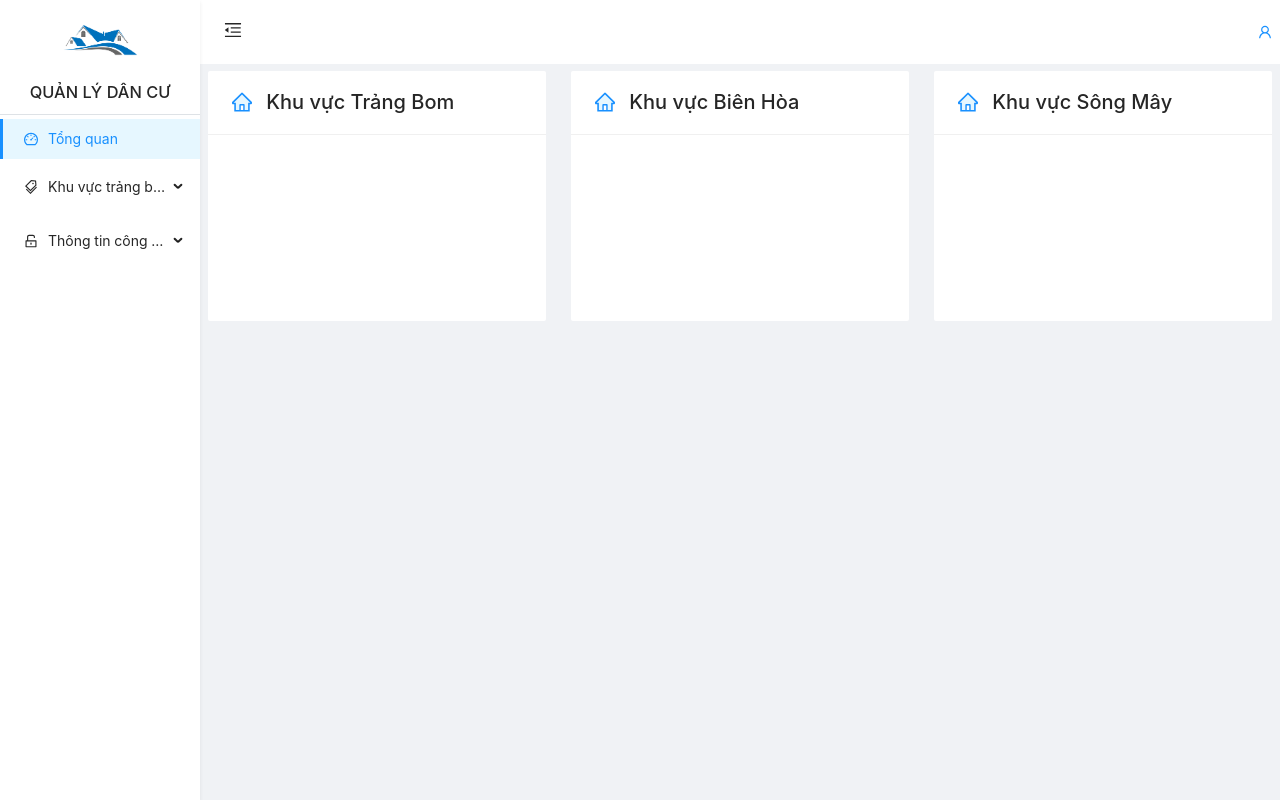
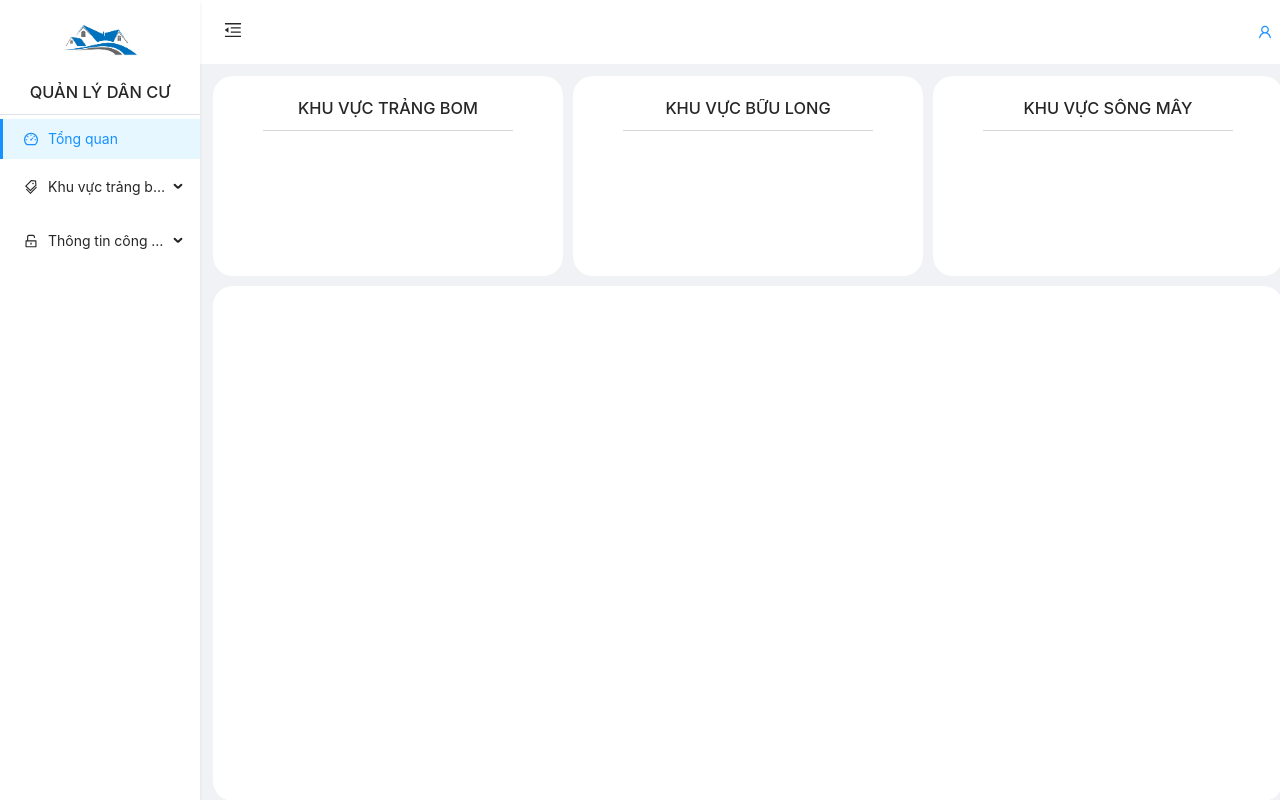
Before and after one commit to NgoThanhTuyen/Qu-n-l-d-n-c-, a React (Create React App) app: page /dashboard in a window 1280 px wide. Built offline with nearby package versions, Linux system fonts and the light colour scheme; sample sign-in values are in the browser's storage.

Commit message:
darhboard

```diff
--- a/src/App.css
+++ b/src/App.css
@@ -472,6 +472,105 @@ strong {
     height: 250px;
 }
 
-.font_dasboard{
+.font_dasboard {
     font-size: 18px;
 }
+
+/* ////////////////////////////////////////////////////////////////////////////////////////////////////////////////////////// */
+/* khung bọc toàn bộ dashboard */
+.main {
+    display: flex;
+    justify-content: space-evenly;
+}
+
+/* khung bọc toàn bộ dashboard */
+
+
+
+/* Khung bên trái dashboard */
+
+.wrap_top_dashboard {
+
+    justify-content: space-evenly;
+}
+
+.main_top_left_dashboard {
+    display: flex;
+    /* width: 800px; */
+    /* justify-content: space-evenly;s */
+
+}
+
+.item_top_left_dashboard {
+    width: 350px;
+    height: 200px;
+    margin: 5px;
+    border-radius: 20px;
+    background-color: #ffff;
+}
+
+.item_top_left_dashboard:hover {
+    width: 350px;
+    height: 200px;
+    margin: 5px;
+    border-radius: 20px;
+    transition: 0.2s;
+    box-shadow: 0 0 30px #919191cc;
+    background-color: #ffff;
+}
+
+.name_dashboard {
+    text-align: center;
+    padding-top: 20px;
+}
+
+hr {
+    width: 250px;
+    background-color: #cccc;
+    height: 1px;
+    border: none;
+}
+
+
+/* Khung bên trái dashboard */
+
+
+
+
+/* Khung giữa */
+.item_centert_left_dashboard {
+    width: 1070px;
+    height: 515px;
+    margin: 5px;
+    background-color: #ffff;
+    border-radius: 20px;
+
+}
+
+/* Khung giữa */
+
+
+
+/* khung bên phải  */
+.wrap_top_right_dashboard {
+    margin: 5px;
+}
+
+.item_top_right_dashboard {
+    width: 395px;
+    height: 500px;
+    background-color: #ffff;
+    border-radius: 20px;
+
+}
+
+.item_top_bottom_dashboard {
+    margin-top: 10px;
+    width: 395px;
+    height: 215px;
+    background-color: #ffff;
+    border-radius: 20px;
+
+}
+
+/* khung bên phải  */
--- a/src/pages/dashboard_page/components/top_page_dashboard/TopPageDashboard.jsx
+++ b/src/pages/dashboard_page/components/top_page_dashboard/TopPageDashboard.jsx
@@ -1,68 +1,39 @@
 import React from 'react'
-import { Card, Col, Row } from 'antd'
-import { HomeTwoTone } from '@ant-design/icons'
-import ViewMore from '../view_more/ViewMore'
+// import ChartPage from '../chart_page/ChartPage'
 
 function MapPageDashboard() {
     return (
-        <div>
-            <Row gutter={25}>
-                <Col span={8}>
-                    <Card
-                        title={
-                            <>
-                                <HomeTwoTone style={{ fontSize: '20px', marginRight: '10px' }} /> <span style={{ fontSize: '20px' }}>Khu vực Trảng Bom</span>
-                            </>
-                        }
-                        bordered={false}
-                        className='custom-card'
-                    >
-                        <ViewMore />
+        <div className='main'>
+            <div className='wrap_top_dashboard'>
+                <div className='main_top_left_dashboard'>
+                    <div className='item_top_left_dashboard'>
+                        <h1 className='name_dashboard'>KHU VỰC TRẢNG BOM</h1>
+                        <hr />
+                    </div>
+                    <div className='item_top_left_dashboard'>
+                        <h1 className='name_dashboard'>KHU VỰC BỮU LONG</h1>
+                        <hr />
+                    </div>
+                    <div className='item_top_left_dashboard'>
+                        <h1 className='name_dashboard'>KHU VỰC SÔNG MÂY</h1>
+                        <hr />
+                    </div>
 
-                        {/* <div className='font_dasboard'>
-                            <h1 style={{ color: '#52c41a' }}> khu vực nhà ở : </h1>
-                            <h1 style={{ color: '#52c41a' }}> khu vực nhà </h1>
-                            <h1 style={{ color: '#52c41a' }}> khu vực nhà ở </h1>
-                        </div> */}
-                    </Card>
-                </Col>
-                <Col span={8}>
-                    <Card
-                        title={
-                            <>
-                                <HomeTwoTone style={{ fontSize: '20px', marginRight: '10px' }} /> <span style={{ fontSize: '20px' }}>Khu vực Biên Hòa </span>
-                            </>
-                        }
-                        bordered={false}
-                        className='custom-card'
-                    >
-                        {/* <div className='font_dasboard'>
-                            <h1 style={{ color: '#52c41a' }}> khu vực nhà ở : </h1>
-                            <h1 style={{ color: '#52c41a' }}> khu vực nhà </h1>
-                            <h1 style={{ color: '#52c41a' }}> khu vực nhà ở </h1>
-                        </div> */}
-                        <ViewMore />
-                    </Card>
-                </Col>
-                <Col span={8}>
-                    <Card
-                        title={
-                            <>
-                                <HomeTwoTone style={{ fontSize: '20px', marginRight: '10px' }} /> <span style={{ fontSize: '20px' }}>Khu vực Sông Mây</span>
-                            </>
-                        }
-                        bordered={false}
-                        className='custom-card'
-                    >
-                        {/* <div className='font_dasboard'>
-                            <h1 style={{ color: '#52c41a' }}> khu vực nhà ở : </h1>
-                            <h1 style={{ color: '#52c41a' }}> khu vực nhà </h1>
-                            <h1 style={{ color: '#52c41a' }}> khu vực nhà ở </h1>
-                        </div> */}
-                        <ViewMore />
-                    </Card>
-                </Col>
-            </Row>
+                </div>
+                <div className='main_top_center_dashboard'>
+                    <div className='item_centert_left_dashboard'>
+
+
+                    </div>
+
+
+                </div>
+
+            </div>
+            <div className='wrap_top_right_dashboard'>
+                <div className='item_top_right_dashboard'></div>
+                <div className='item_top_bottom_dashboard'></div>
+            </div>
         </div>
     )
 }
```
